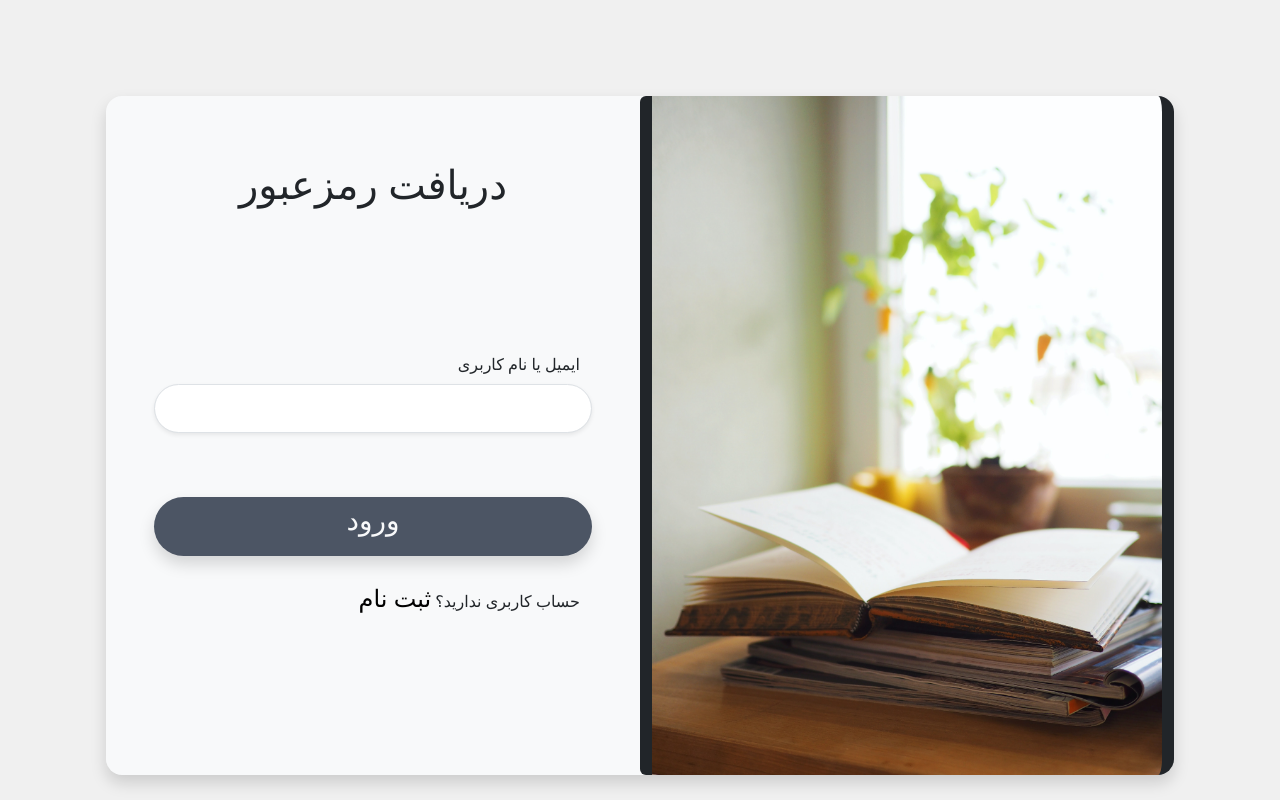
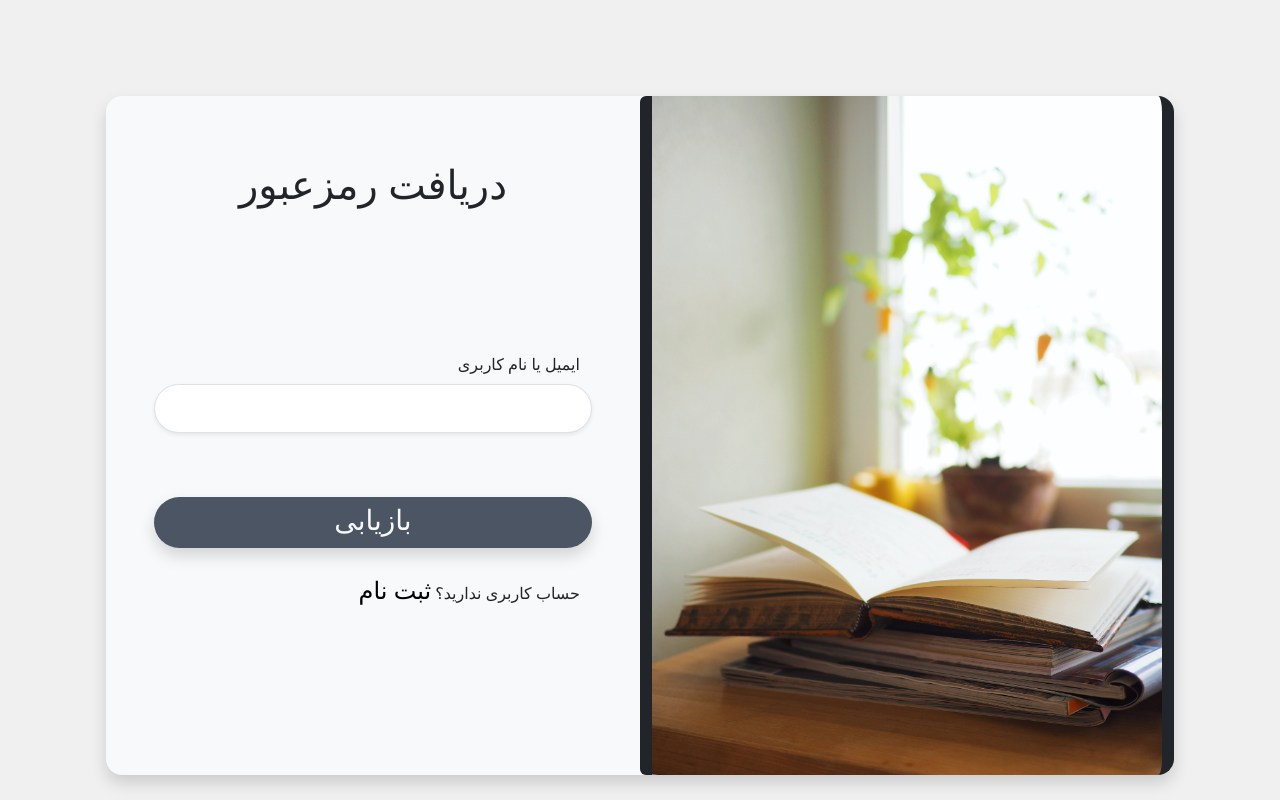
Before and after one commit to sadranamavar/bibook, a React (Create React App) app in the folder frontend/app/: page /account/reset-password in a window 1280 px wide. Built offline with nearby package versions, Linux system fonts and the light colour scheme.

Commit message:
fix bug navigate to login

```diff
--- a/frontend/app/src/components/forms/resetPassword/resetPassword.jsx
+++ b/frontend/app/src/components/forms/resetPassword/resetPassword.jsx
@@ -20,7 +20,7 @@ const ResetPassword = () => {
           method: "post",
           url: "http://127.0.0.1:8000/account/reset-password",
           data: value,
-        }).then(()=>{navigate('/login')}),
+        }).then(()=>{navigate('/account/login')}),
         {
           loading: "در حال ارسال لینک بازیابی",
           success: "لینک بازیابی ارسال شد",
@@ -52,8 +52,8 @@ const ResetPassword = () => {
           <div className="row px-5 d-flex justify-content-center align-items-center">
             <input
               type="submit"
-              className="mt-2 text-light border-0 fs-3 shadow rounded-5 pb-3 login-submit-form-btn"
-              value="ورود"
+              className="mt-2 text-light border-0 fs-3 shadow rounded-5 pb-2 login-submit-form-btn"
+              value="بازیابی"
             />
             <span className="text-end pb-5 pt-4">
               حساب کاربری ندارید؟
```
